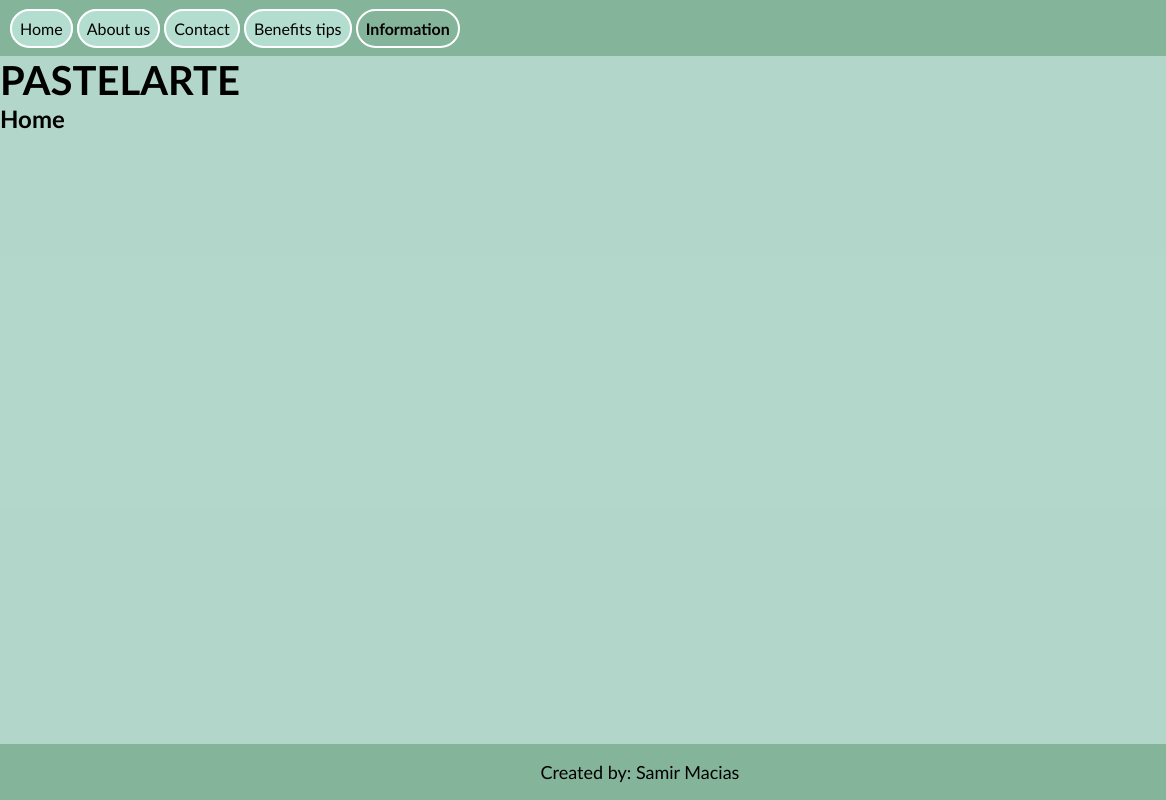
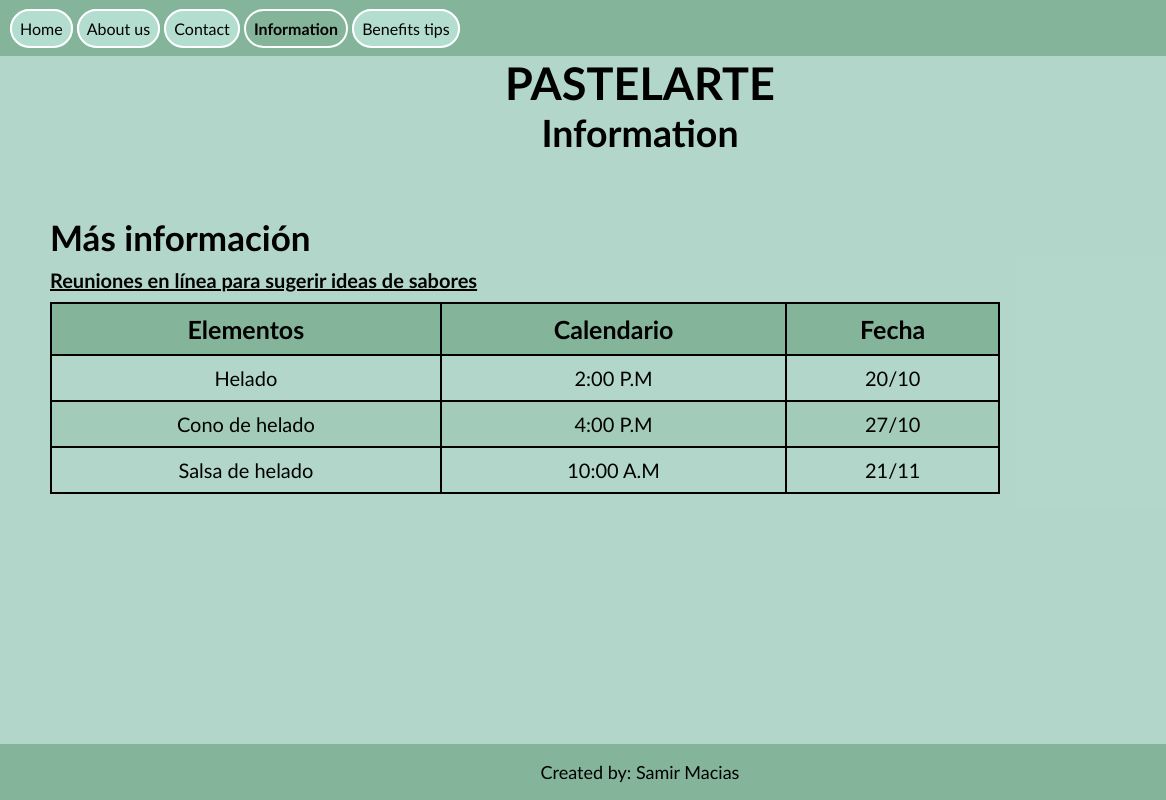
Before and after one commit to Samir-Macias/Sprint-2, a plain HTML site: page information.html in a window 1280 px wide. Shown: the full height of the page, 0-1166 px from the left. Drawn offline with Linux system fonts and the light colour scheme.

Commit message:
se agrego infomation y ase arreglo el estilo, se agrego benefits

```diff
--- a/information.html
+++ b/information.html
@@ -14,18 +14,57 @@
                 <a href="./index.html">Home</a>
                 <a href="./aboutUs.html">About us</a>
                 <a href="./contact.html">Contact</a>
+                <a class="botton_nav" href="#">Information</a>
                 <a href="./benefitstips.html">Benefits tips</a>
-                <a class="botton_nav" href="#">Information</a>
                 </nav>
             <img class="image_logo" src="./imagenes/logo.png" alt="">
         </header>
         <main>
+            <section class="titulos">
+                <h1>PASTELARTE</h1>
+                <H2>Information</H2>
+            </section>
+            <article class="formato_tabla">
+                <h3>
+                    Más información
 
-            <h1>PASTELARTE</h1>
-            <H2>Home</H2>
+                </h3>
+                <h4>
+                    Reuniones en línea para sugerir ideas de sabores
+                </h4>
+
+                <table>
+
+                    <thead>
+                        <tr>
+                            <th rowspan="2">Elementos</th>
+                            <th>Calendario</th>
+                            <th>Fecha</th>
+                        </tr>
+                    </thead>
+                    <tbody>
+                        <tr>
+                            <td>Helado</td>
+                            <td>2:00 P.M</td>
+                            <td>20/10</td>
+                        </tr>
+                        <tr>
+                            <td>Cono de helado</td>
+                            <td>4:00 P.M</td>
+                            <td>27/10</td>
+                        </tr>
+                        <tr>
+                            <td>Salsa de helado</td>
+                            <td>10:00 A.M</td>
+                            <td>21/11</td>
+                        </tr>
+                    </tbody>
+                </table>
+            </article>
+
+        </main>
 
 
-        </main>
         <footer class="footer">
             <p class="texto_footer">Created by: Samir Macias</p>
         </footer>
--- a/style.css
+++ b/style.css
@@ -58,7 +58,7 @@ main{
     font-size: 25px;
 }
 h1{
-    font-size: 40px;
+    font-size: 45px;
 }
 .image_main{
     width: 18vw;
@@ -116,7 +116,51 @@ gap: 25px;
    justify-content: space-around;
    padding: 50px;
    font-size: 22px;
+}
+/*main benefits*/
+table,tr,td,th{
+    border: 2px solid black;
+}
+table{
+    text-align: center;
+    font-size: 20px;
+    border-collapse: collapse;
+}
 
+th{
+    font-size: 25px ;
+    font-weight: bold;
+    background-color: #84b49a;
+}
+td, th{
+    padding: 10px;
+}
+tr:nth-child(even){
+    background-color: #84b49a5b;
+}
+.formato_tabla{
+    width: 100%;
+    height: 50vh;
+    display: flex;
+    justify-content: center;
+    flex-direction: column;
+    padding-left: 50px;
+    padding-right: 280px;
+    gap: 10px;
+}
+h3{
+    font-size: 35px;
+    font-weight: bold;
+}
+h4{
+    font-size: 20px;
+    text-decoration: underline;
+}
+ol{
+    padding: px;
+}
+dt,dd{
+    padding: 10px 30px;
 }
 /*Footer*/
 .footer{
```
Also changed, not shown: aboutus.html (+1 -1 lines), benefitstips.html (+38 -6 lines), contact.html (+1 -1 lines), index.html (+1 -1 lines).
